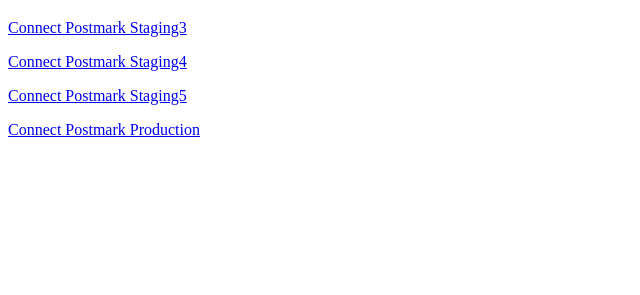
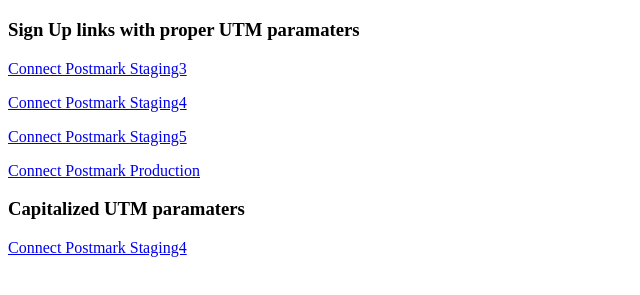
Before and after one commit to jpolley/html, a plain HTML site: page index.html in a window 1280 px wide. Shown: the part 61-356 px from the top of the page, without its empty margins (0-640 px from the left). Drawn offline with Linux system fonts and the light colour scheme.

Commit message:
Update index.html

```diff
--- a/index.html
+++ b/index.html
@@ -3,10 +3,14 @@
 <body>
 
 <h1>Jeremy's <i>ultra</i> fancy test page</h1>
-<p><a href="https://staging3.postmark-testing.com/sign_up?utm_source=activecampaign&utm_medium=integration&utm_campaign=ac-automation-action">Connect Postmark Staging3</a></p>
-<p><a href="https://staging4.postmark-testing.com/sign_up?utm_source=activecampaign&utm_medium=integration&utm_campaign=ac-automation-action">Connect Postmark Staging4</a></p>
-<p><a href="https://staging5.postmark-testing.com/sign_up?utm_source=activecampaign&utm_medium=integration&utm_campaign=ac-automation-action">Connect Postmark Staging5</a></p>
-<p><a href="https://account.postmarkapp.com/sign_up?utm_source=activecampaign&utm_medium=integration&utm_campaign=ac-automation-action">Connect Postmark Production</a></p>
+  <h3>Sign Up links with proper UTM paramaters</h3>
+  <p><a href="https://staging3.postmark-testing.com/sign_up?utm_source=activecampaign&utm_medium=integration&utm_campaign=ac-automation-action">Connect Postmark Staging3</a></p>
+  <p><a href="https://staging4.postmark-testing.com/sign_up?utm_source=activecampaign&utm_medium=integration&utm_campaign=ac-automation-action">Connect Postmark Staging4</a></p>
+  <p><a href="https://staging5.postmark-testing.com/sign_up?utm_source=activecampaign&utm_medium=integration&utm_campaign=ac-automation-action">Connect Postmark Staging5</a></p>
+  <p><a href="https://account.postmarkapp.com/sign_up?utm_source=activecampaign&utm_medium=integration&utm_campaign=ac-automation-action">Connect Postmark Production</a></p>
+
+  <h3>Capitalized UTM paramaters</h3>
+    <p><a href="https://staging4.postmark-testing.com/sign_up?utm_source=ActiveCampaign&utm_medium=integration&utm_campaign=ac-automation-action">Connect Postmark Staging4</a></p>
 
 </body>
 </html>
```
